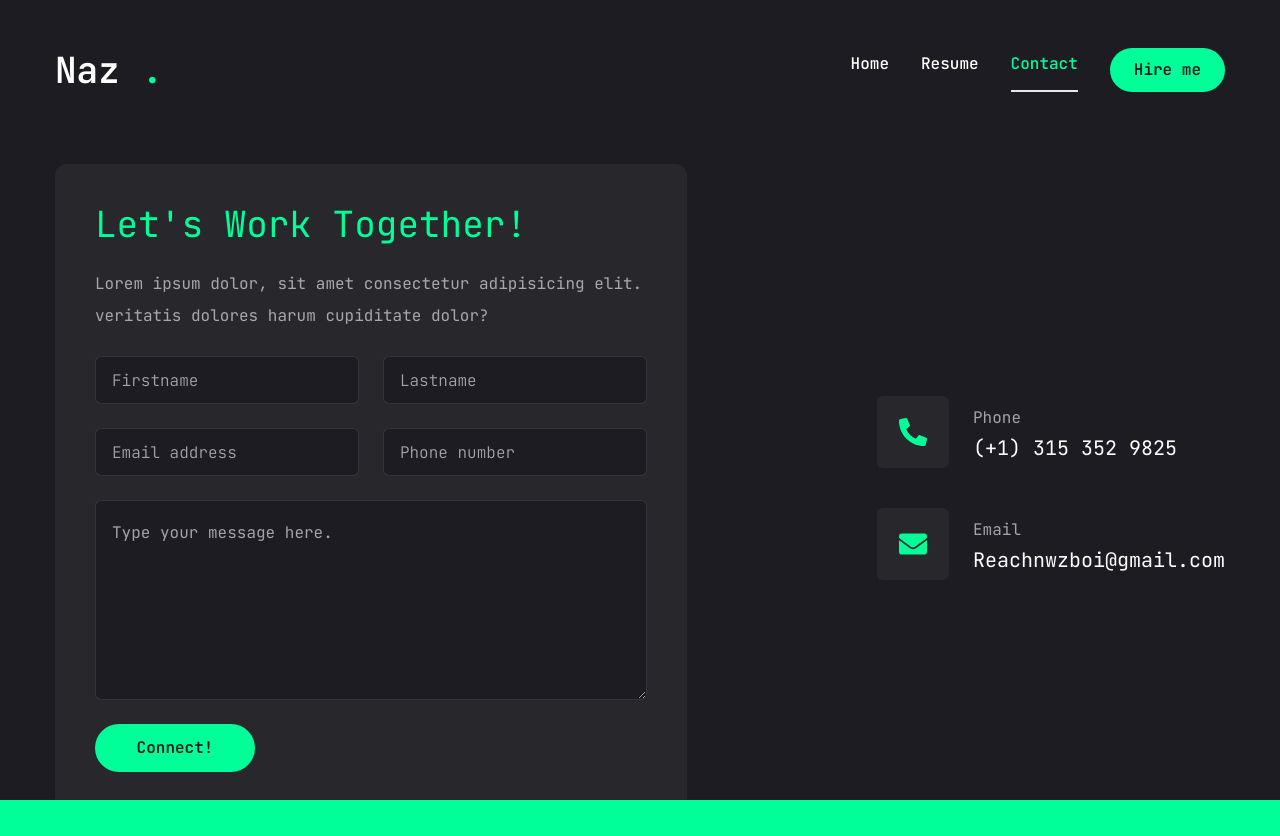
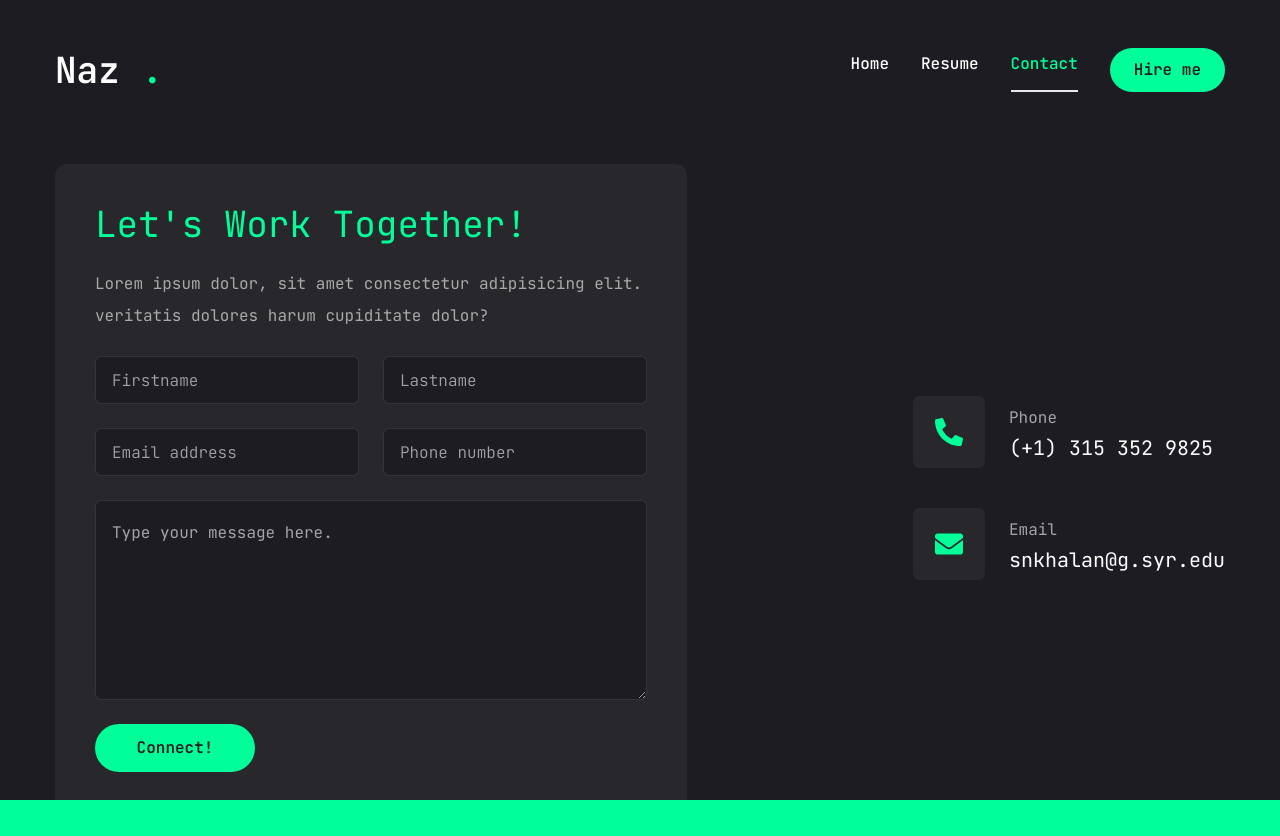
Before and after one commit to Nazorange/NazWebsite, a Next.js app: page /Contact in a window 1280 px wide. Built offline with nearby package versions, Linux system fonts and the light colour scheme.

Commit message:
updating email

```diff
--- a/app/Contact/page.jsx
+++ b/app/Contact/page.jsx
@@ -25,7 +25,7 @@ const info = [
     {
       icon: <FaEnvelope />,
       title: "Email",
-      description: "Reachnwzboi@gmail.com",
+      description: "snkhalan@g.syr.edu",
     },
   ];
 
```
